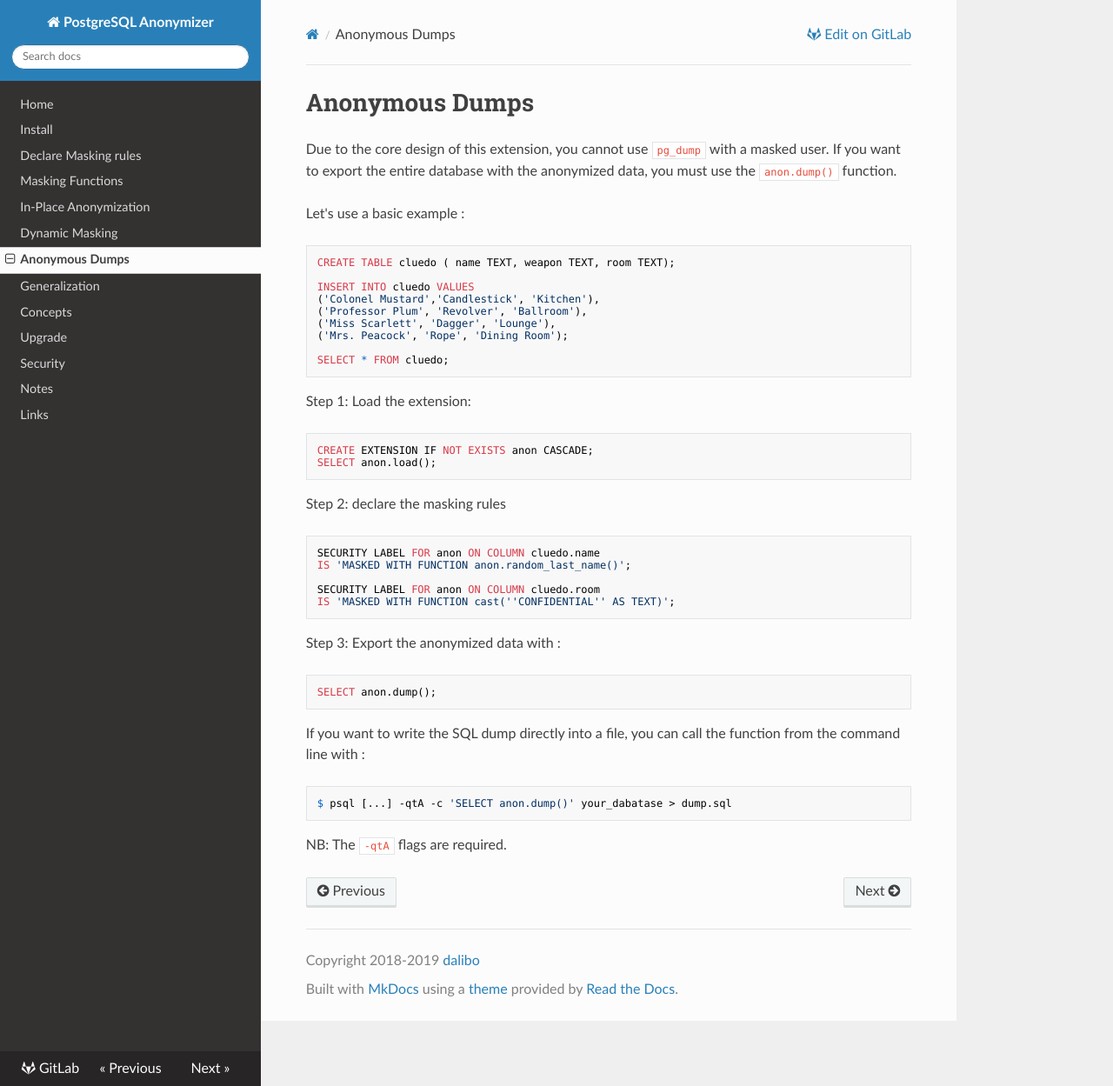
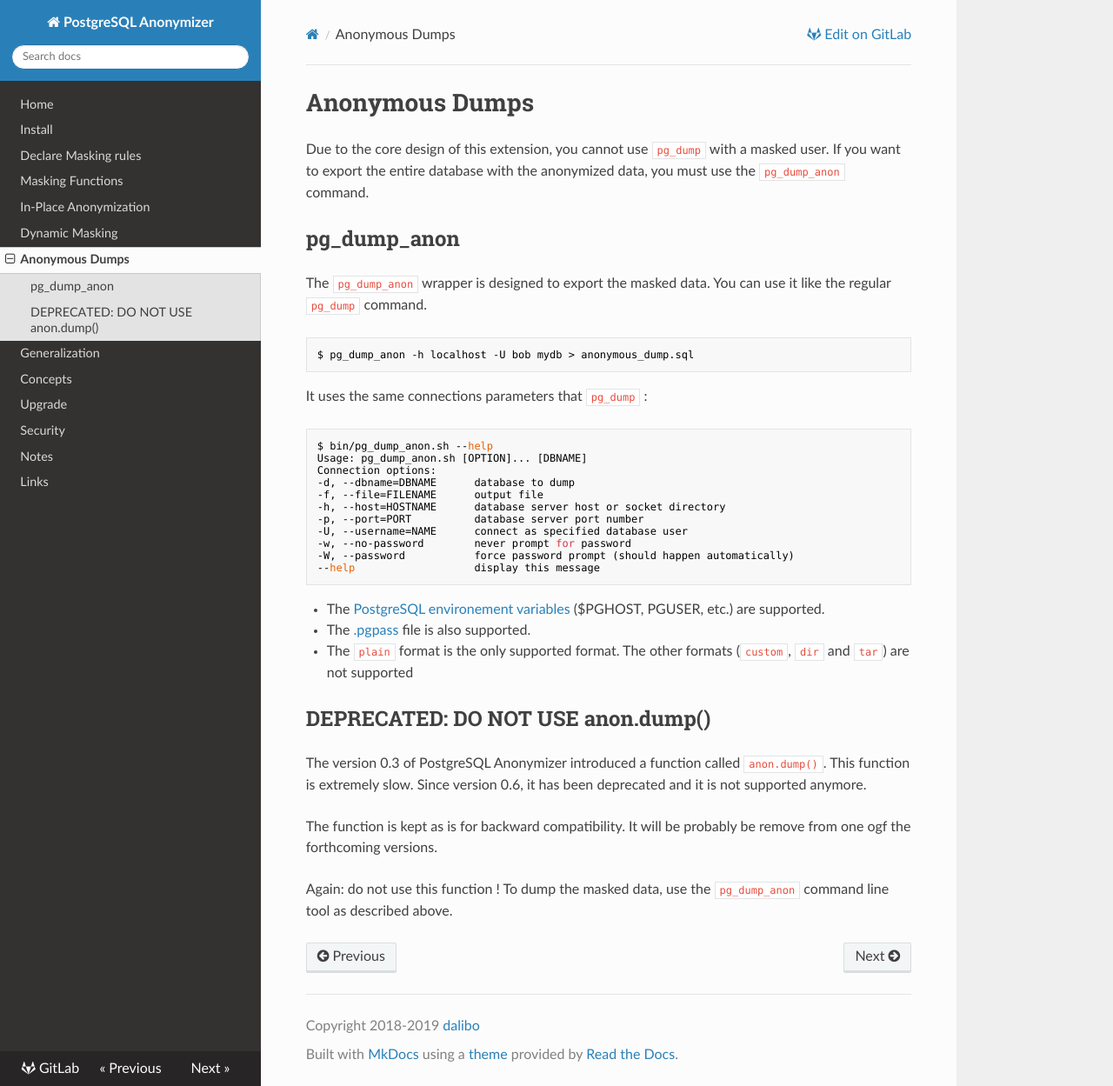
Before and after one commit to neondatabase/postgresql_anonymizer, an MkDocs documentation site: the page built from docs/anonymous_dumps.md, in a window 1280 px wide and 1249 px high. Shown: the whole window at 87% size. Built offline with MkDocs 1.6.1, drawn with Linux system fonts in a browser that asks for light colours; nearby versions of some CDN libraries.

Commit message:
[doc] anon.dump() is deprecated

````diff
--- a/docs/anonymous_dumps.md
+++ b/docs/anonymous_dumps.md
@@ -3,53 +3,55 @@ Anonymous Dumps
 
 Due to the core design of this extension, you cannot use `pg_dump` with a masked
 user. If you want to export the entire database with the anonymized data, you
-must use the `anon.dump()` function.
+must use the `pg_dump_anon` command.
 
 
-<!-- demo/dump.sql-->
+pg_dump_anon
+------------------------------------------------------------------------------
 
-Let's use a basic example :
+The `pg_dump_anon` wrapper is designed to export the masked data. You can use
+it like the regular `pg_dump` command.
 
-```sql
-CREATE TABLE cluedo ( name TEXT, weapon TEXT, room TEXT);
-
-INSERT INTO cluedo VALUES
-('Colonel Mustard','Candlestick', 'Kitchen'),
-('Professor Plum', 'Revolver', 'Ballroom'),
-('Miss Scarlett', 'Dagger', 'Lounge'),
-('Mrs. Peacock', 'Rope', 'Dining Room');
-
-SELECT * FROM cluedo;
+```bash
+$ pg_dump_anon -h localhost -U bob mydb > anonymous_dump.sql
 ```
 
-Step 1: Load the extension:
+It uses the same connections parameters that `pg_dump` :
 
-```sql
-CREATE EXTENSION IF NOT EXISTS anon CASCADE;
-SELECT anon.load();
+```bash
+$ bin/pg_dump_anon.sh --help
+Usage: pg_dump_anon.sh [OPTION]... [DBNAME]
+Connection options:
+-d, --dbname=DBNAME      database to dump
+-f, --file=FILENAME      output file
+-h, --host=HOSTNAME      database server host or socket directory
+-p, --port=PORT          database server port number
+-U, --username=NAME      connect as specified database user
+-w, --no-password        never prompt for password
+-W, --password           force password prompt (should happen automatically)
+--help                   display this message
 ```
 
-Step 2: declare the masking rules
 
-```sql
-SECURITY LABEL FOR anon ON COLUMN cluedo.name
-IS 'MASKED WITH FUNCTION anon.random_last_name()';
+* The [PostgreSQL environement variables] ($PGHOST, PGUSER, etc.) are supported.
+* The [.pgpass] file is also supported.
+* The `plain` format is the only supported format. The other formats (`custom`, `dir`
+  and `tar`) are not supported
 
-SECURITY LABEL FOR anon ON COLUMN cluedo.room
-IS 'MASKED WITH FUNCTION cast(''CONFIDENTIAL'' AS TEXT)';
-```
+[PostgreSQL environement variables]: https://www.postgresql.org/docs/current/libpq-envars.html
+[.pgpass]: https://www.postgresql.org/docs/current/libpq-pgpass.html
 
-Step 3: Export the anonymized data with :
 
-```sql
-SELECT anon.dump();
-```
 
-If you want to write the SQL dump directly into a file, you can call the
-function from the command line with :
+DEPRECATED: DO NOT USE anon.dump()
+------------------------------------------------------------------------------
 
-```console
-$ psql [...] -qtA -c 'SELECT anon.dump()' your_dabatase > dump.sql
-```
+The version 0.3 of PostgreSQL Anonymizer introduced a function called
+`anon.dump()`. This function is extremely slow. Since version 0.6, it has
+been deprecated and it is not supported anymore.
 
-NB: The `-qtA` flags are required.
+The function is kept as is for backward compatibility. It will be probably be
+remove from one ogf the forthcoming versions.
+
+Again: do not use this function ! To dump the masked data, use the
+`pg_dump_anon` command line tool as described above.
````
Also changed, not shown: 1 other file.
